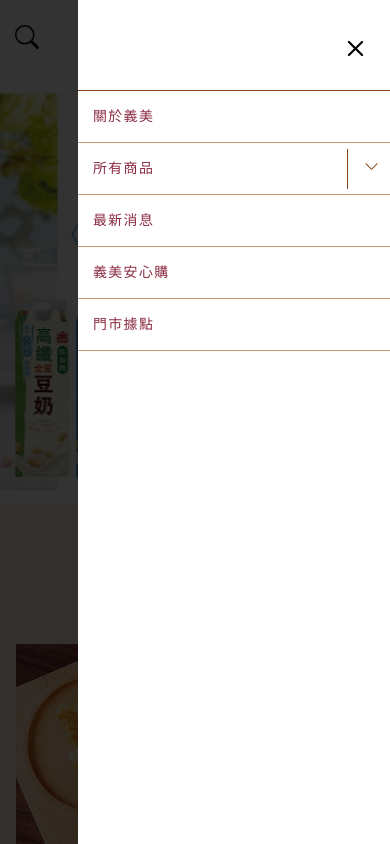
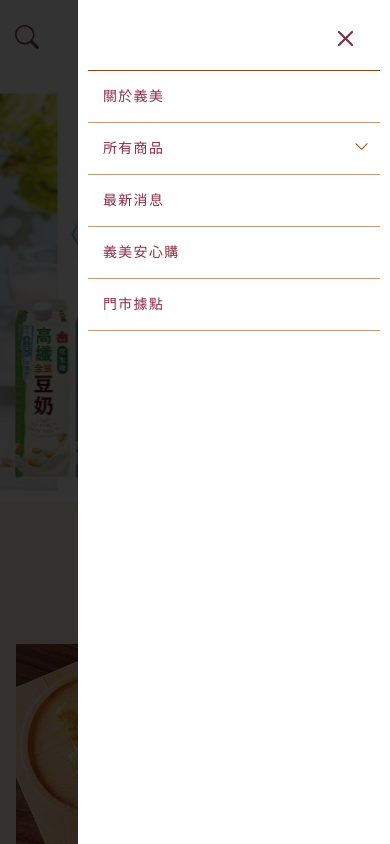
Before and after one commit to kuanyu-l/kuanyu-l.github.io, a plain HTML site: page index.html in a window 390 px wide. Both pictures are taken after a click on the button 359 px from the left and 40 px from the top of the page. Shown: the top 844 px of the page. Drawn offline with nearby package versions, Linux system fonts and the light colour scheme.

Commit message:
Add files via upload

```diff
--- a/css/index.css
+++ b/css/index.css
@@ -471,14 +471,14 @@ p.copyRight{
         /* padding-top: 3px; */
     }
     .m-navbar-wrapper .icon-search{
-        color: #000;
+        /* color: #000; */
     }
     .m-navbar-toggler{
         display: block;
         margin-bottom: 0;
         padding-bottom: 0;
     }
-    .navbar-toggler-icon span{ color: #aa435b;
+    .navbar-toggler-icon{ color: #733544;
     }
 
     .m-menu-bg{
@@ -500,13 +500,13 @@ p.copyRight{
         right: 0;
         top: 0;
         min-width: 18rem;
+        background: #fff;
     }
 
     .m-menu-wrapper>.container{
-        padding-top: 10px;
+        padding: 10px;
         width: 100%;
         height: 100vh;
-        background: #fff;
         margin-left: auto;
         margin-right: 0;
     }
@@ -515,7 +515,8 @@ p.copyRight{
         height: 40px;
         text-align: center;
         display:block;
-        margin: 20px 15px 20px auto;
+        margin: 10px 15px 10px auto;
+        color: #733544;
     }
     .m-menu{
         display: block;
@@ -546,7 +547,7 @@ p.copyRight{
     .m-dropdown-toggler{
         width: 50px;
         height: 40px;
-        border-left: 1px solid saddlebrown;
+        /* border-left: 1px solid saddlebrown; */
         display: block;
         position: relative;
     }
@@ -657,6 +658,10 @@ p.copyRight{
         font-size: 1em;
     }
 
+
+    .icon{
+        color: #733544;
+    }
     .navbar-toggler{
         display: block;
     }
```
